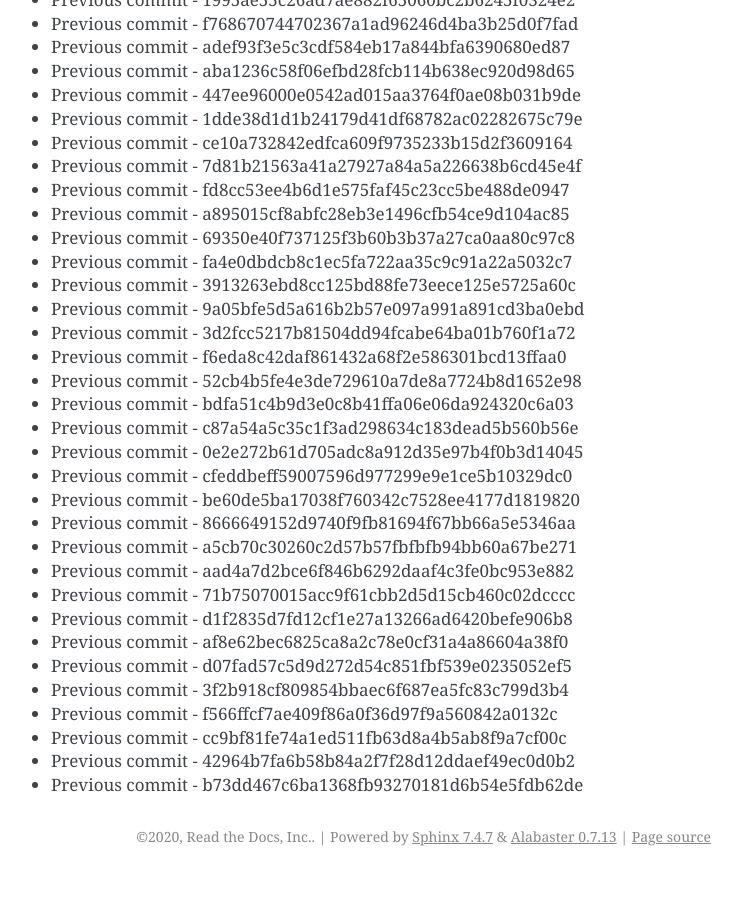
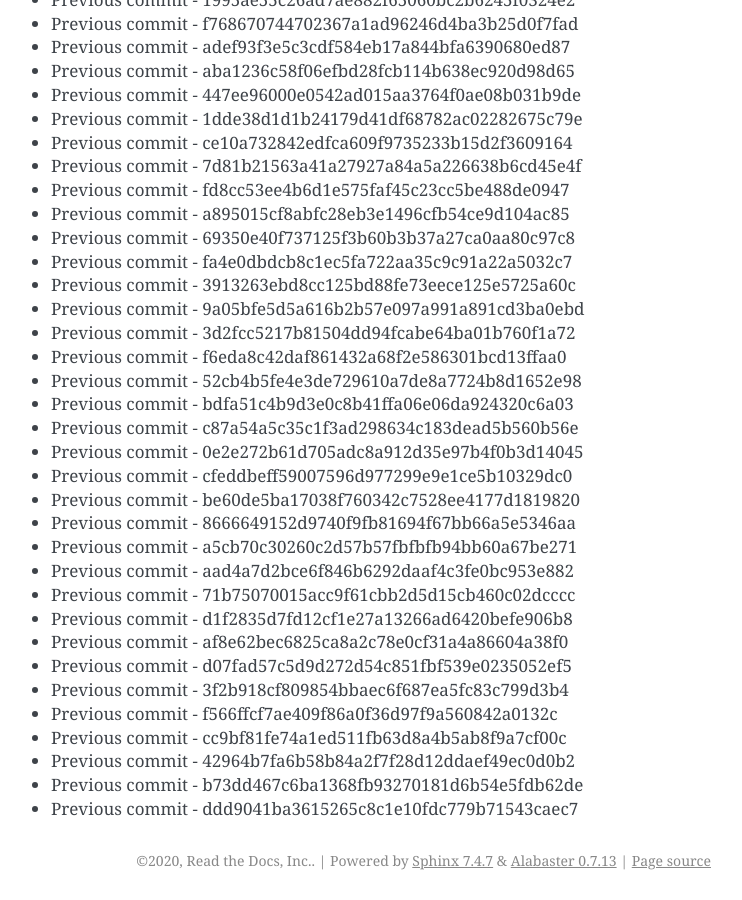
Before and after one commit to readthedocs/rtd-git-stresstest, a Sphinx documentation site: the page built from docs/updates.rst, in a window 1280 px wide and 900 px high, scrolled down 18194 px. Shown: the whole window, without its empty margins (399-1141 px from the left). Built offline with Sphinx 7.4.7, drawn with Linux system fonts in a browser that asks for light colours; before the commit the page ends 19070 px from its top, so only the background shows below that.

Commit message:
Generating commit from previous: ddd9041ba3615265c8c1e10fdc779b71543caec7

```diff
--- a/docs/updates.rst
+++ b/docs/updates.rst
@@ -796,3 +796,4 @@ It can be tested for any performance characteristics.
 * Previous commit - cc9bf81fe74a1ed511fb63d8a4b5ab8f9a7cf00c
 * Previous commit - 42964b7fa6b58b84a2f7f28d12ddaef49ec0d0b2
 * Previous commit - b73dd467c6ba1368fb93270181d6b54e5fdb62de
+* Previous commit - ddd9041ba3615265c8c1e10fdc779b71543caec7
```
